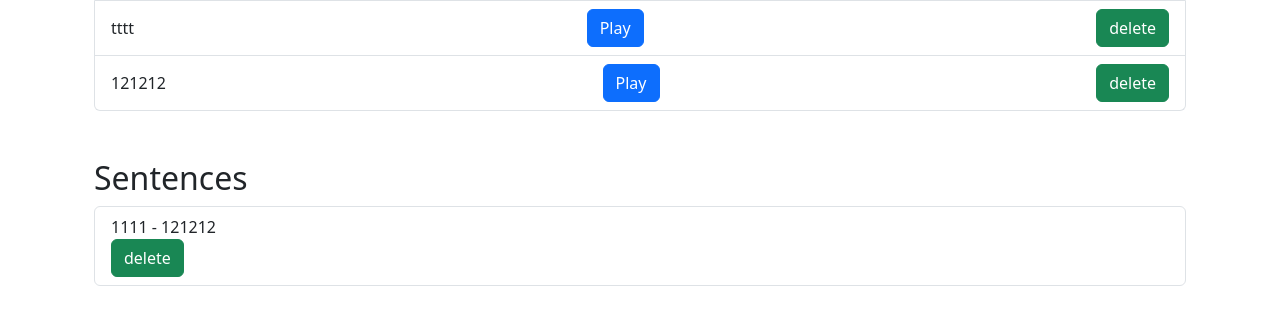
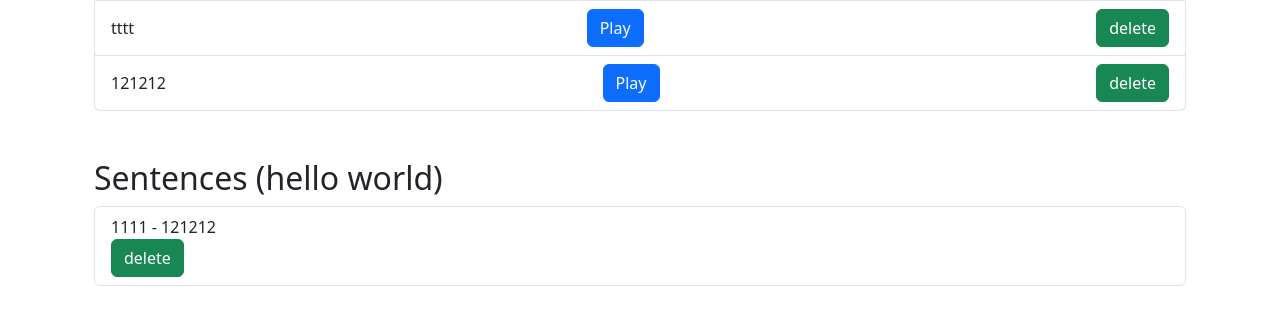
Before and after one commit to VladRogozin/seit, a Django app: page /app/ in a window 1280 px wide. Shown: the part 205-530 px from the top of the page. Run offline with Django 5.2, Linux system fonts and the light colour scheme; data comes from the database, SQL or seed files in the repository.

```diff
--- a/sentence/templates/sentence/index.html
+++ b/sentence/templates/sentence/index.html
@@ -18,7 +18,7 @@
         </ul>
 <br>
 <br>
-        <h2>Sentences</h2>
+        <h2>Sentences (hello world)</h2>
         <ul class="list-group">
             {% for d in data %}
                 <li class="list-group-item">
```
Also changed, not shown: 1 other file.
